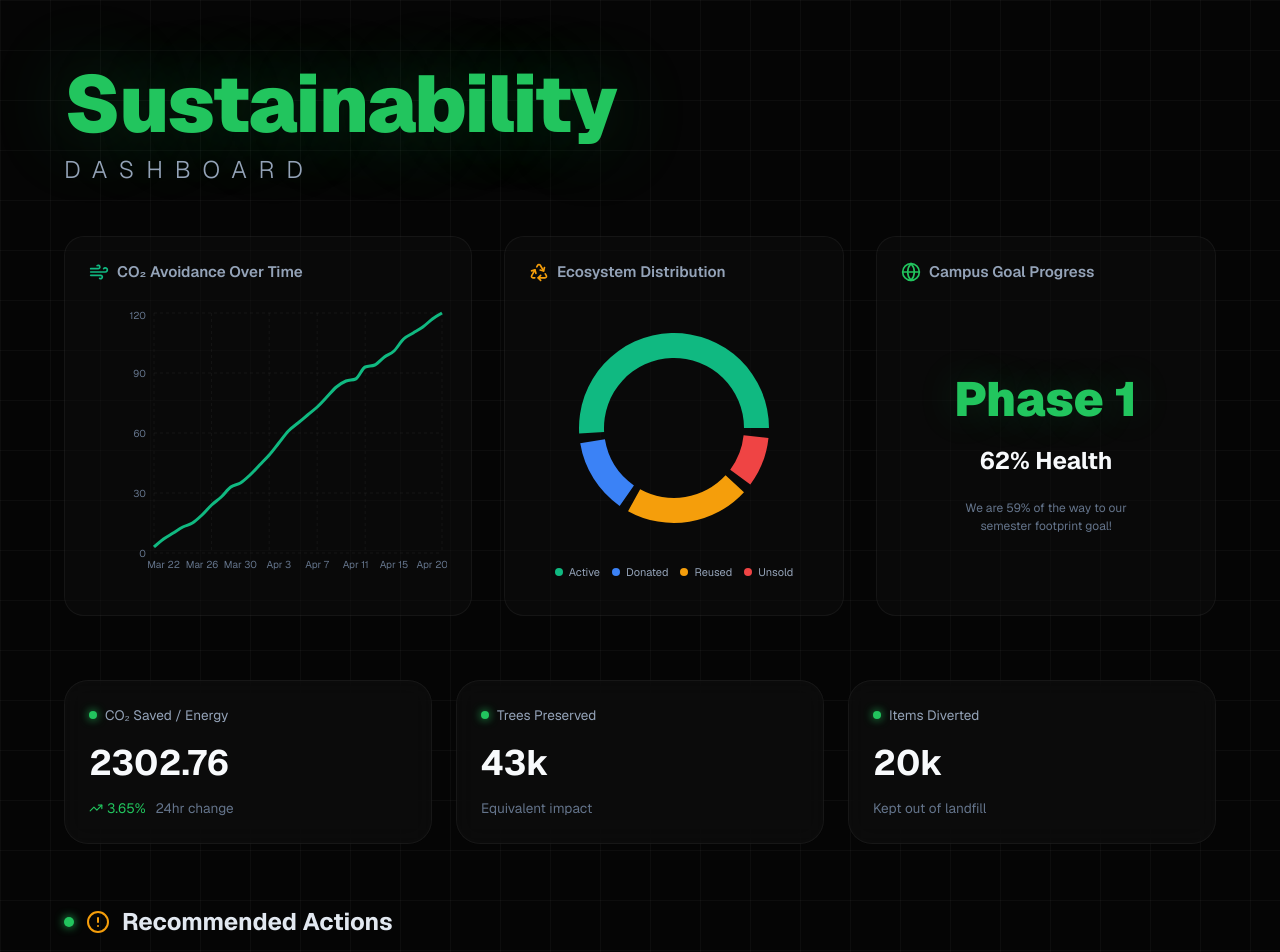
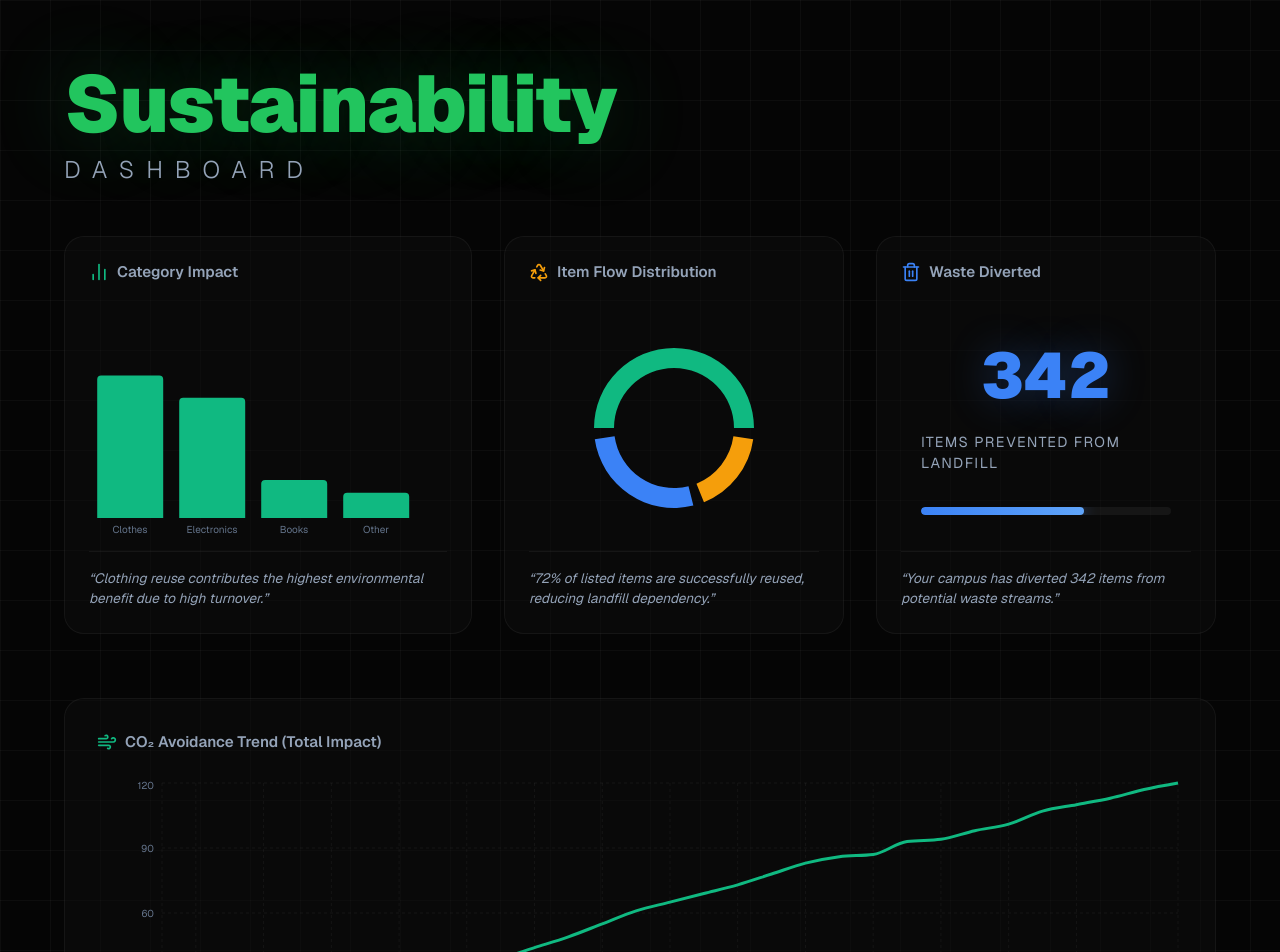
Before and after one commit to GityImran/Innovatrix, a Next.js app: page /sustainability in a window 1280 px wide. Shown: the top 952 px of the page. Built offline with nearby package versions, Linux system fonts and the light colour scheme.

Commit message:
sustainability new features

```diff
--- a/app/components/Hero/Hero.tsx
+++ b/app/components/Hero/Hero.tsx
@@ -9,7 +9,7 @@ export default function Hero() {
         <div className={styles.banner}>
           <div className={styles.bannerContent}>
             <Link href="/sustainability" className={styles.tagLink}>
-              <span className={styles.tag}>Mission LiFE Super Saver</span>
+              <span className={styles.tag}>Sustainability</span>
             </Link>
             <h1 className={styles.title}>Back to Campus Sale</h1>
             <p className={styles.desc}>Save up to 80% on pre-owned textbooks, lab equipments, and electronics.</p>
--- a/app/sustainability/Sustainability.module.css
+++ b/app/sustainability/Sustainability.module.css
@@ -50,6 +50,20 @@
 }
 
 /* 3-GRAPH ROW LAYOUT */
+.heroMainChart {
+  background: rgba(15, 15, 15, 0.4);
+  border: 1px solid rgba(255, 255, 255, 0.05);
+  border-radius: 20px;
+  padding: 2rem;
+  width: 100%;
+  margin-top: 2rem;
+  transition: border-color 0.3s ease;
+}
+
+.heroMainChart:hover {
+  border-color: rgba(34, 197, 94, 0.2);
+}
+
 .heroChartsRow {
   display: grid;
   grid-template-columns: 1.2fr 1fr 1fr; /* Wider space for the line chart */
@@ -205,11 +219,56 @@
   transform: translateX(4px); /* Arrow nudges right on hover */
 }
 
+.insightText {
+  margin-top: auto;
+  padding-top: 1rem;
+  font-size: 0.85rem;
+  color: #94a3b8;
+  font-style: italic;
+  line-height: 1.5;
+  border-top: 1px solid rgba(255, 255, 255, 0.05);
+}
+
+.wasteValue {
+  font-size: 4rem;
+  font-weight: 900;
+  color: #3b82f6;
+  text-shadow: 0 0 40px rgba(59, 130, 246, 0.3);
+  margin-bottom: 0.5rem;
+}
+
+.wasteLabel {
+  font-size: 0.9rem;
+  color: #94a3b8;
+  text-transform: uppercase;
+  letter-spacing: 0.1em;
+  margin-bottom: 2rem;
+}
+
+.progressBarContainer {
+  width: 100%;
+  height: 8px;
+  background: rgba(255, 255, 255, 0.05);
+  border-radius: 4px;
+  overflow: hidden;
+  margin-bottom: 1rem;
+}
+
+.progressBar {
+  height: 100%;
+  background: linear-gradient(90deg, #3b82f6, #60a5fa);
+  border-radius: 4px;
+  box-shadow: 0 0 15px rgba(59, 130, 246, 0.5);
+}
+
 /* Responsiveness */
 @media (max-width: 1200px) {
   .heroChartsRow {
     grid-template-columns: 1fr;
     gap: 1.5rem;
+  }
+  .inlineChart {
+    min-height: auto;
   }
 }
 
--- a/app/sustainability/page.tsx
+++ b/app/sustainability/page.tsx
@@ -14,6 +14,8 @@ import {
 import {
   LineChart,
   Line,
+  BarChart,
+  Bar,
   PieChart,
   Pie,
   Cell,
@@ -26,7 +28,8 @@ import {
 } from 'recharts';
 import styles from './Sustainability.module.css';
 import { getProducts, Product } from '../../lib/productStore';
-import { calculateStats, getSuggestions, SustainabilityStats } from '../../lib/sustainability';
+import { calculateStats, getSuggestions, SustainabilityStats, getCategoryImpact, CategoryImpact } from '../../lib/sustainability';
+import { Trash2, ShoppingBag, Gift, BarChart2 } from 'lucide-react';
 
 // Animation variants
 const fadeInUp: Variants = {
@@ -65,6 +68,7 @@ export default function SustainabilityPage() {
   const [products, setProducts] = useState<Product[]>([]);
   const [stats, setStats] = useState<SustainabilityStats | null>(null);
   const [suggestions, setSuggestions] = useState<any[]>([]);
+  const [categoryImpact, setCategoryImpact] = useState<CategoryImpact[]>([]);
   const [isClient, setIsClient] = useState(false);
 
   useEffect(() => {
@@ -73,18 +77,28 @@ export default function SustainabilityPage() {
     setProducts(allProducts);
     setStats(calculateStats(allProducts));
     setSuggestions(getSuggestions(allProducts));
+    setCategoryImpact(getCategoryImpact(allProducts));
   }, []);
 
   if (!isClient) return null;
 
   const pieData = [
-    { name: 'Active', value: products.filter(p => p.status === 'active').length || 12 },
-    { name: 'Donated', value: products.filter(p => p.expectedPrice === 0).length || 3 },
-    { name: 'Reused', value: products.filter(p => p.status === 'sold').length || 5 },
-    { name: 'Unsold', value: products.filter(p => p.status === 'draft').length || 2 },
+    { name: 'Reused (sold)', value: products.filter(p => p.status === 'sold').length || 15 },
+    { name: 'Donated', value: products.filter(p => p.expectedPrice === 0).length || 8 },
+    { name: 'Unsold', value: products.filter(p => p.status === 'draft').length || 5 },
   ];
 
+  const reusePercentage = products.length > 0
+    ? Math.round(((products.filter(p => p.status === 'sold').length) / products.length) * 100)
+    : 72;
+
   const lineData = generateMockHistory();
+  const barData = categoryImpact.length > 0 ? categoryImpact : [
+    { name: 'Clothes', co2Saved: 450 },
+    { name: 'Electronics', co2Saved: 380 },
+    { name: 'Books', co2Saved: 120 },
+    { name: 'Other', co2Saved: 80 },
+  ];
 
   return (
     <div className={styles.container}>
@@ -114,29 +128,31 @@ export default function SustainabilityPage() {
           animate="visible"
           variants={staggerContainer}
         >
-          {/* Chart 1: Line Chart */}
+          {/* Chart 1: CATEGORY IMPACT (Bar Chart) */}
           <motion.div className={styles.inlineChart} variants={fadeInUp}>
             <div className={styles.chartLabel}>
-              <Wind color="#10b981" size={20} /> CO₂ Avoidance Over Time
+              <BarChart2 color="#10b981" size={20} /> Category Impact
             </div>
-            <ResponsiveContainer width="100%" height={280}>
-              <LineChart data={lineData}>
-                <CartesianGrid strokeDasharray="3 3" stroke="rgba(255,255,255,0.05)" />
+            <ResponsiveContainer width="100%" height={240}>
+              <BarChart data={barData} margin={{ top: 20, right: 30, left: 0, bottom: 0 }}>
                 <XAxis dataKey="name" stroke="#64748b" fontSize={10} tickLine={false} axisLine={false} />
-                <YAxis stroke="#64748b" fontSize={10} tickLine={false} axisLine={false} />
+                <YAxis hide />
                 <Tooltip
-                  contentStyle={{ backgroundColor: '#0f0f0f', border: '1px solid rgba(255,255,255,0.1)', borderRadius: '8px', color: '#f8fafc' }}
-                  itemStyle={{ color: '#10b981', fontWeight: 'bold' }}
+                  cursor={{ fill: 'rgba(255,255,255,0.05)' }}
+                  contentStyle={{ backgroundColor: '#0f0f0f', border: '1px solid rgba(255,255,255,0.1)', borderRadius: '8px' }}
                 />
-                <Line type="monotone" dataKey="co2" stroke="#10b981" strokeWidth={3} dot={false} activeDot={{ r: 5 }} />
-              </LineChart>
+                <Bar dataKey="co2Saved" fill="#10b981" radius={[4, 4, 0, 0]} />
+              </BarChart>
             </ResponsiveContainer>
+            <div className={styles.insightText}>
+              “Clothing reuse contributes the highest environmental benefit due to high turnover.”
+            </div>
           </motion.div>
 
-          {/* Chart 2: Pie Chart */}
+          {/* Chart 2: ITEM FLOW DISTRIBUTION (Pie Chart) */}
           <motion.div className={styles.inlineChart} variants={fadeInUp}>
             <div className={styles.chartLabel}>
-              <Recycle color="#f59e0b" size={20} /> Ecosystem Distribution
+              <Recycle color="#f59e0b" size={20} /> Item Flow Distribution
             </div>
             <ResponsiveContainer width="100%" height={240}>
               <PieChart>
@@ -144,9 +160,9 @@ export default function SustainabilityPage() {
                   data={pieData}
                   cx="50%"
                   cy="50%"
-                  innerRadius={70}
-                  outerRadius={95}
-                  paddingAngle={6}
+                  innerRadius={60}
+                  outerRadius={80}
+                  paddingAngle={8}
                   dataKey="value"
                   stroke="none"
                 >
@@ -157,29 +173,53 @@ export default function SustainabilityPage() {
                 <Tooltip contentStyle={{ backgroundColor: '#0f0f0f', border: 'none', borderRadius: '8px' }} />
               </PieChart>
             </ResponsiveContainer>
-            <div style={{ display: 'flex', flexWrap: 'wrap', gap: '12px', marginTop: '16px', justifyContent: 'center' }}>
-              {pieData.map((entry, i) => (
-                <div key={i} style={{ display: 'flex', alignItems: 'center', gap: '6px', fontSize: '11px', color: '#94a3b8' }}>
-                  <div style={{ width: '8px', height: '8px', borderRadius: '50%', backgroundColor: COLORS[i] }}></div>
-                  {entry.name}
-                </div>
-              ))}
+            <div className={styles.insightText}>
+              “{reusePercentage}% of listed items are successfully reused, reducing landfill dependency.”
             </div>
           </motion.div>
 
-          {/* Chart 3: Campus Goal Progress */}
+          {/* Chart 3: WASTE DIVERTED (Progress/Bar Graph) */}
           <motion.div className={styles.inlineChart} variants={fadeInUp}>
             <div className={styles.chartLabel}>
-              <GlobeIcon color="#22c55e" size={20} /> Campus Goal Progress
+              <Trash2 color="#3b82f6" size={20} /> Waste Diverted
             </div>
-            <div style={{ display: 'flex', flexDirection: 'column', alignItems: 'center', justifyContent: 'center', flex: 1 }}>
-              <div style={{ fontSize: '3rem', fontWeight: '900', color: '#22c55e', textShadow: '0 0 40px rgba(34, 197, 94, 0.2)' }}>Phase 1</div>
-              <div style={{ fontSize: '1.5rem', fontWeight: 'bold', color: '#f8fafc', marginTop: '0.5rem' }}>{(stats?.circularityScore || 62).toFixed(0)}% Health</div>
-              <div style={{ color: '#64748b', fontSize: '12px', textAlign: 'center', marginTop: '20px', maxWidth: '180px' }}>
-                We are 59% of the way to our semester footprint goal!
+            <div style={{ display: 'flex', flexDirection: 'column', alignItems: 'center', justifyContent: 'center', flex: 1, padding: '20px' }}>
+              <div className={styles.wasteValue}>
+                {stats?.wasteDiverted || 342}
+              </div>
+              <div className={styles.wasteLabel}>Items Prevented from Landfill</div>
+              <div className={styles.progressBarContainer}>
+                <div className={styles.progressBar} style={{ width: '65%' }}></div>
               </div>
             </div>
+            <div className={styles.insightText}>
+              “Your campus has diverted {stats?.wasteDiverted || 342} items from potential waste streams.”
+            </div>
           </motion.div>
+        </motion.div>
+
+        {/* Row 3: MAIN TREND CHART (Now moved below) */}
+        <motion.div
+           className={styles.heroMainChart}
+           initial="hidden"
+           animate="visible"
+           variants={fadeInUp}
+        >
+          <div className={styles.chartLabel}>
+            <Wind color="#10b981" size={20} /> CO₂ Avoidance Trend (Total Impact)
+          </div>
+          <ResponsiveContainer width="100%" height={300}>
+            <LineChart data={lineData}>
+              <CartesianGrid strokeDasharray="3 3" stroke="rgba(255,255,255,0.05)" />
+              <XAxis dataKey="name" stroke="#64748b" fontSize={10} tickLine={false} axisLine={false} />
+              <YAxis stroke="#64748b" fontSize={10} tickLine={false} axisLine={false} />
+              <Tooltip
+                contentStyle={{ backgroundColor: '#0f0f0f', border: '1px solid rgba(255,255,255,0.1)', borderRadius: '8px', color: '#f8fafc' }}
+                itemStyle={{ color: '#10b981', fontWeight: 'bold' }}
+              />
+              <Line type="monotone" dataKey="co2" stroke="#10b981" strokeWidth={3} dot={false} activeDot={{ r: 5 }} />
+            </LineChart>
+          </ResponsiveContainer>
         </motion.div>
 
         {/* Row 3: Stat Column Row (Bottom of Hero) */}
--- a/lib/sustainability.ts
+++ b/lib/sustainability.ts
@@ -48,6 +48,28 @@ export function calculateStats(products: Product[]): SustainabilityStats {
   };
 }
 
+export interface CategoryImpact {
+  name: string;
+  co2Saved: number;
+}
+
+export function getCategoryImpact(products: Product[]): CategoryImpact[] {
+  const reusedItems = products.filter(p => p.status === "sold");
+  const impactMap: Record<string, number> = {};
+
+  reusedItems.forEach(item => {
+    const factor = CO2_FACTORS[item.title.toLowerCase()] ||
+                   CO2_FACTORS[item.category.toLowerCase()] || 2;
+    const category = item.category || "Other";
+    impactMap[category] = (impactMap[category] || 0) + factor;
+  });
+
+  return Object.entries(impactMap).map(([name, co2Saved]) => ({
+    name: name.charAt(0).toUpperCase() + name.slice(1),
+    co2Saved
+  })).sort((a, b) => b.co2Saved - a.co2Saved);
+}
+
 export function getSuggestions(products: Product[]) {
   const suggestions = [];
   const now = new Date();
```
Also changed, not shown: app/components/Hero/Hero.module.css (+18 -3 lines), 1 other file (tests, documents, lock files or other folders).
